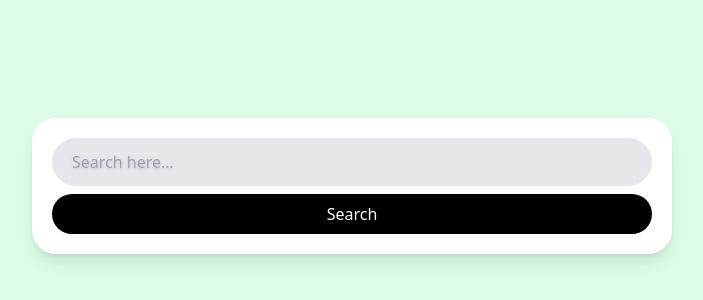
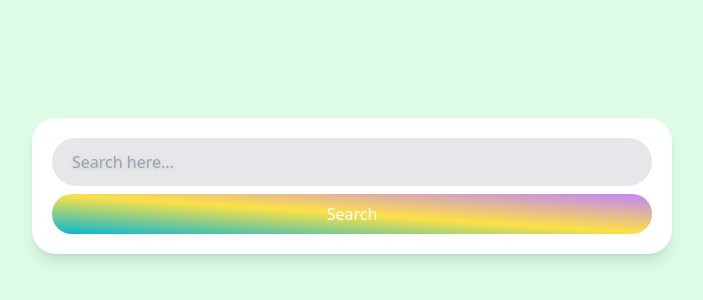
Before and after one commit to yoseph0524/carrot-market-reloaded, a Next.js app: page / in a window 1280 px wide. Shown: the part 214-514 px from the top of the page, without its empty margins (288-991 px from the left). Built offline with nearby package versions, Linux system fonts and the light colour scheme.

Commit message:
Form Modifiers

```diff
--- a/app/page.tsx
+++ b/app/page.tsx
@@ -5,11 +5,14 @@
     <main className="bg-gray-300 h-screen flex sm:bg-red-100 md:bg-green-100 lg:cyan-100 items-center justify-center p-5 ">
       <div className="bg-white shadow-lg p-5 rounded-3xl w-full max-w-screen-sm flex flex-col gap-2">
         <input
-          className="w-full rounded-full h-12 bg-gray-200 pl-5 outline-none ring ring-transparent focus:ring-orange-500 focus:ring-offset-2 transition-shado placeholder:drop-shadow"
-          type="text"
+          className="w-full rounded-full h-12 bg-gray-200 pl-5 outline-none ring ring-transparent focus:ring-green-500 focus:ring-offset-2 transition-shado placeholder:drop-shadow invalid:focus:ring-red-500 peer "
+          type="email"
           placeholder="Search here..."
         />
-        <button className="bg-black text-white py-2 rounded-full active:scale-90 focus:scale-90 transition-transform font-medium outline-none">
+        <span className="text-red-500 font-medium hidden peer-invalid:block">
+          Email is required
+        </span>
+        <button className=" text-white py-2 rounded-full active:scale-90 focus:scale-90 transition-transform font-medium outline-none md:px-10 bg-gradient-to-tr from-cyan-500 via-yellow-300 to-purple-400 peer-invalid:bg-red-300">
           Search
         </button>
       </div>
```
